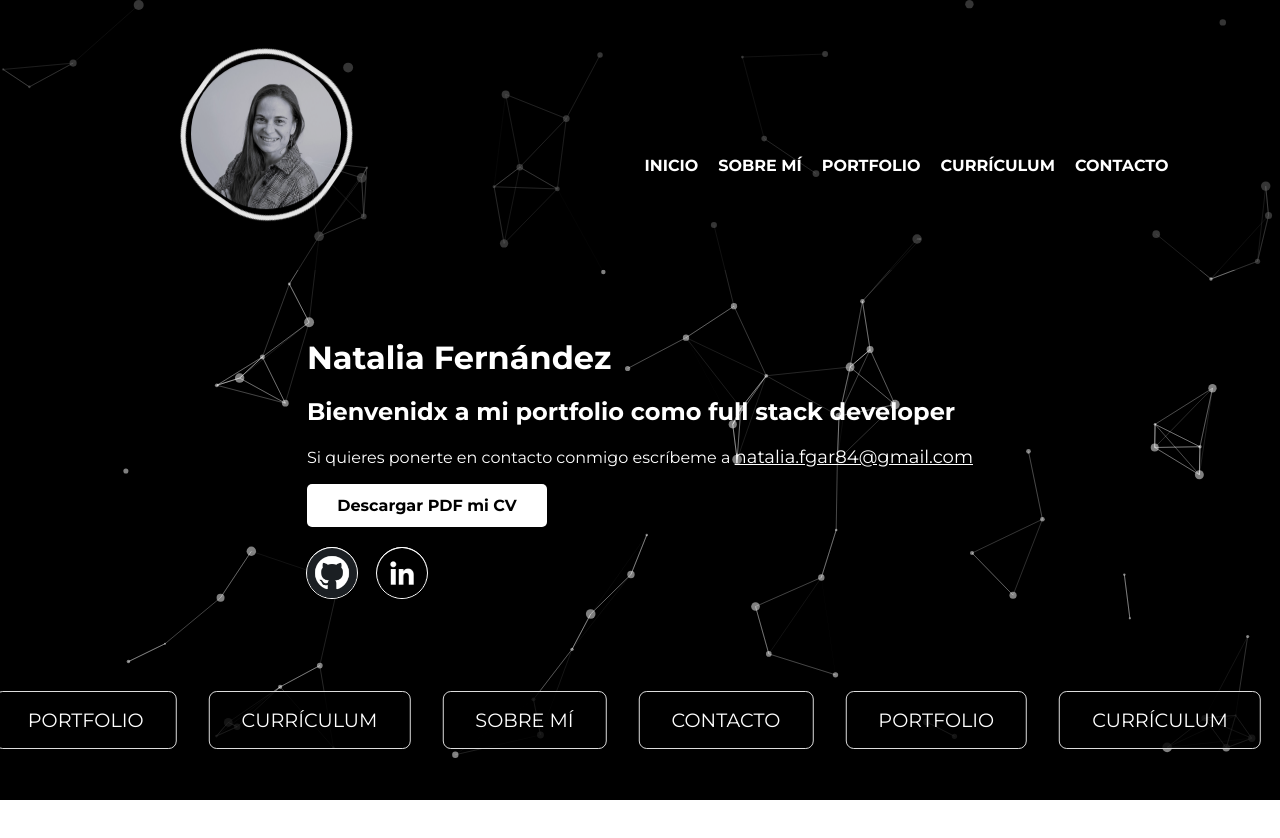
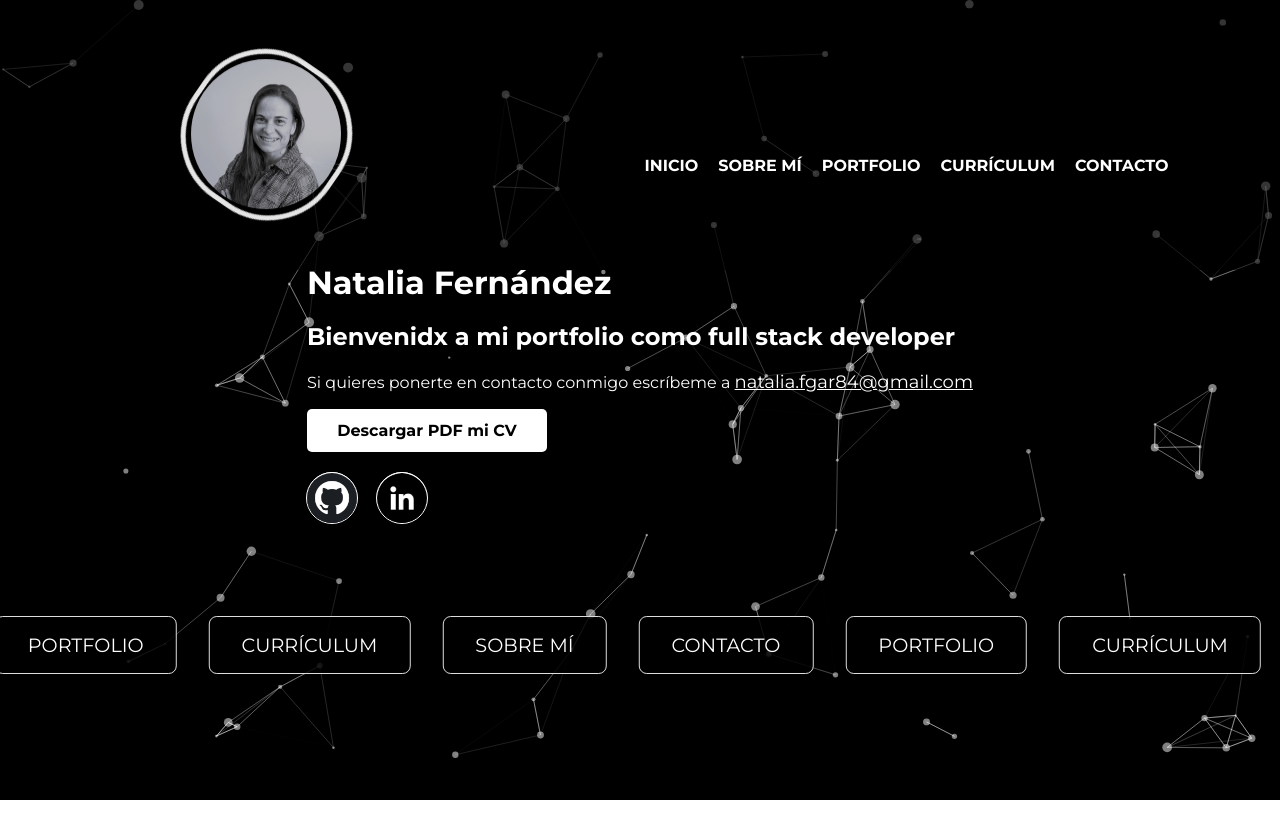
Before and after one commit to Natfer84/portfolio, a React (Create React App) app in the folder front/: page / in a window 1280 px wide. Shown: the top 838 px of the page. After the commit the page ends 800 px from the top, so only its background shows below. Built offline with nearby package versions, Linux system fonts and the light colour scheme.

Commit message:
modificado header para que sea fijo

```diff
--- a/front/src/styles/Natalia.css
+++ b/front/src/styles/Natalia.css
@@ -5,7 +5,7 @@
   justify-content: center;
   align-items: center;
   margin-top: 3%;
-  margin-top: 300px;
+  margin-top: 225px;
 
 }
 .Box__Natalia {
```
